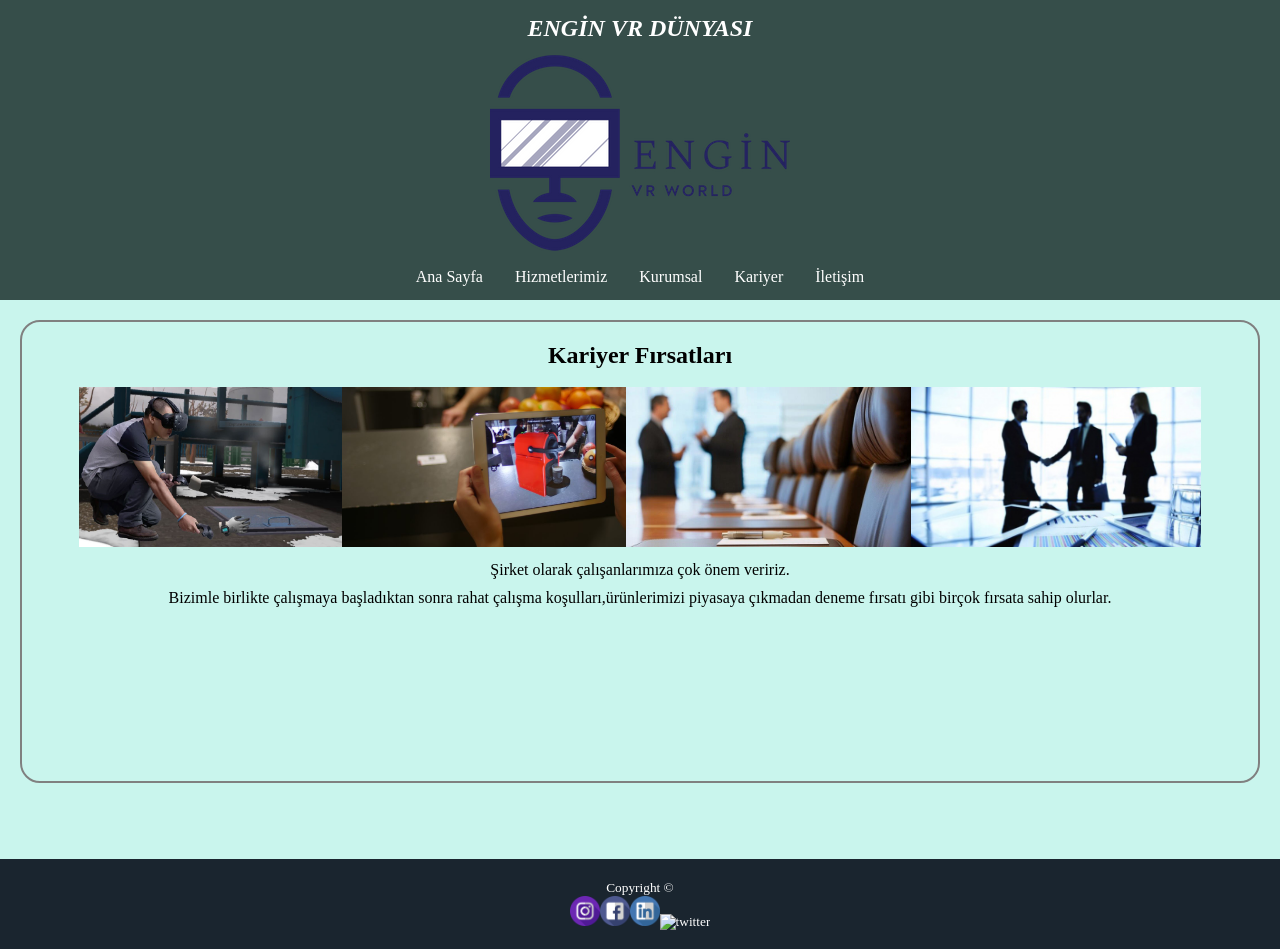
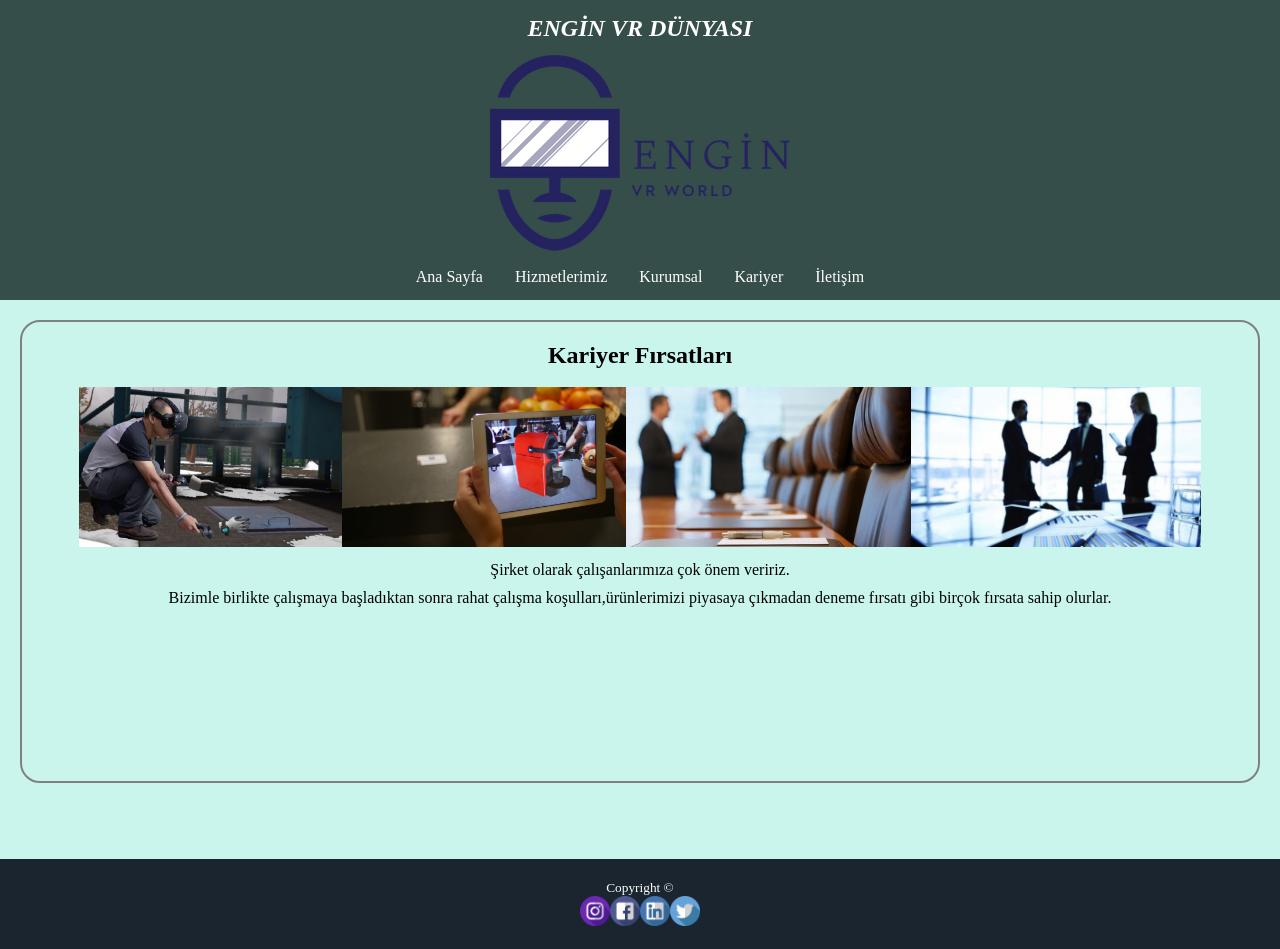
Before and after one commit to semihengin/ilk-web-projem-enginvr, a plain HTML site: page kariyer.html in a window 1280 px wide. Drawn offline with Linux system fonts and the light colour scheme.

Commit message:
Update kariyer.html

```diff
--- a/kariyer.html
+++ b/kariyer.html
@@ -56,7 +56,7 @@
     <footer>
         <div id="footer">
             <small>
-                Copyright © <br><a href="https://www.instagram.com/semih__engin/?hl=tr"><img src="images/instagram.png" width="30" height="30" alt="instagram png"></a><a href="http://www.facebook.com/"><img src="images/face.png" width="30" height="30" alt="facebook"></a><a href="https://www.linkedin.com/in/semih-engin-9a49b9180/"><img src="images/in.png" width="30" height="30" alt="linkledin"></a><a href="http://www.twitter.com/"><img src="images/twitter.jpg" width="30" height="30" alt="twitter"></a>
+                Copyright © <br><a href="https://www.instagram.com/semih__engin/?hl=tr"><img src="images/instagram.png" width="30" height="30" alt="instagram png"></a><a href="http://www.facebook.com/"><img src="images/face.png" width="30" height="30" alt="facebook"></a><a href="https://www.linkedin.com/in/semih-engin-9a49b9180/"><img src="images/in.png" width="30" height="30" alt="linkledin"></a><a href="http://www.twitter.com/"><img src="images/twitter.png" width="30" height="30" alt="twitter"></a>
             </small>
         </div>
     </footer>
```
